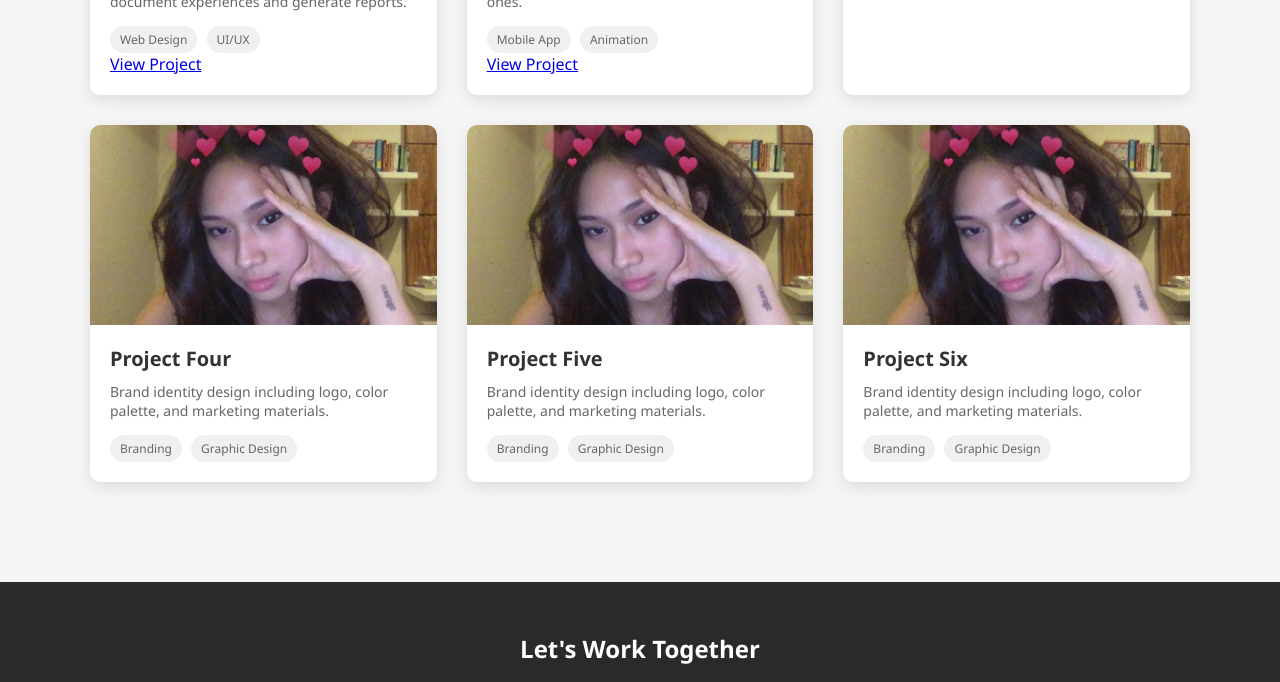
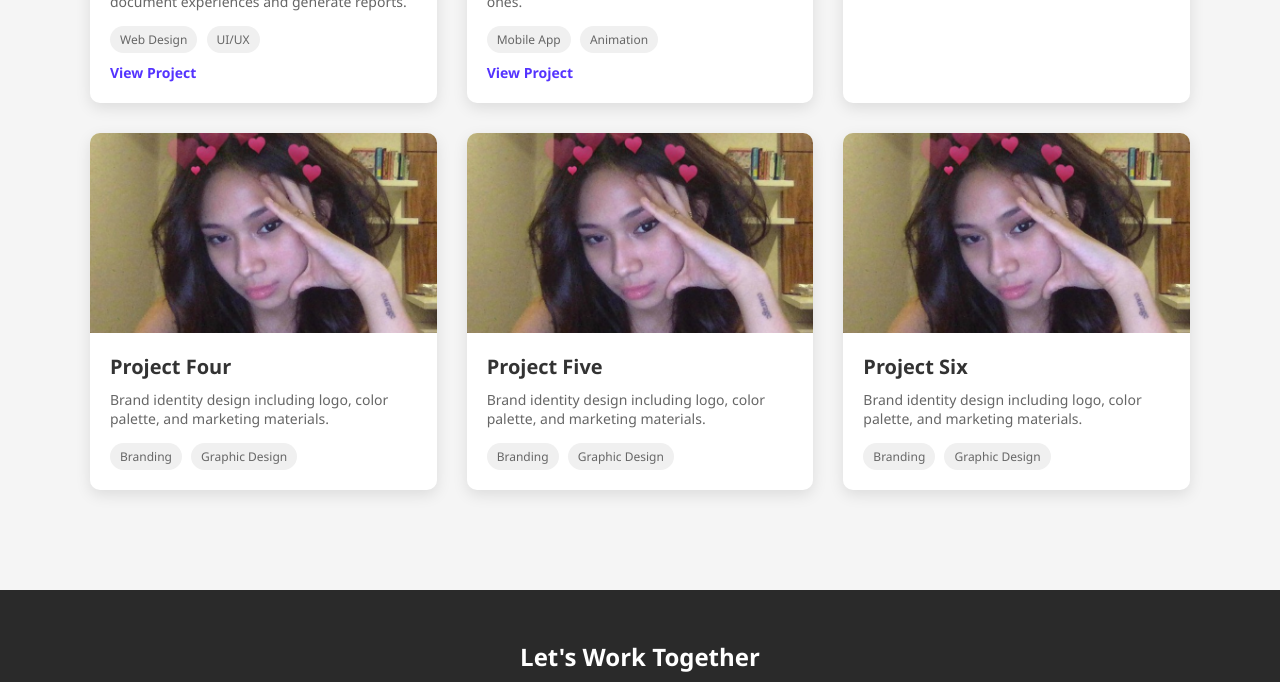
Before and after one commit to aybanmola22y/second-portfolio, a plain HTML site: page portfolio/index.html in a window 1280 px wide. Shown: the part 3995-4677 px from the top of the page. Drawn offline with Linux system fonts and the light colour scheme.

Commit message:
Update styles.css

```diff
--- a/portfolio/styles.css
+++ b/portfolio/styles.css
@@ -295,6 +295,38 @@ h1 {
     margin-right: 5px;
     color: #666;
 }
+
+.work-link {
+    display: inline-block;
+    margin-top: 10px;
+    font-size: 14px;
+    color: #5433FF;
+    text-decoration: none;
+    position: relative;
+    transition: all 0.3s ease;
+    font-weight: 600;
+}
+
+.work-link::after {
+    content: '';
+    position: absolute;
+    left: 0;
+    bottom: -2px;
+    width: 0%;
+    height: 2px;
+    background-color: #5433FF;
+    transition: width 0.3s ease;
+}
+
+.work-link:hover {
+    color: #3b1bcc;
+    transform: translateY(-2px);
+}
+
+.work-link:hover::after {
+    width: 100%;
+}
+
 
 footer {
     background-color: #2a2a2a;
```
